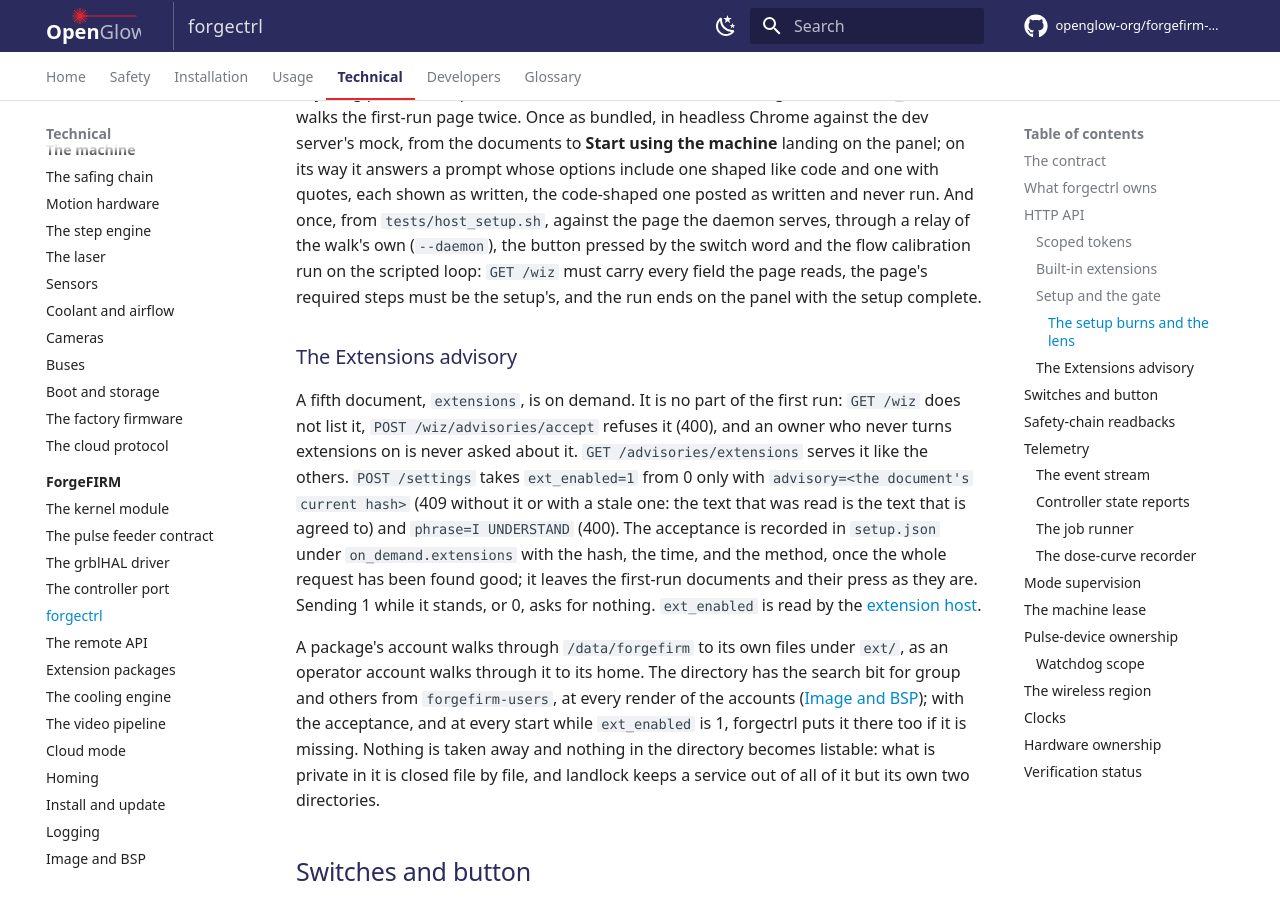
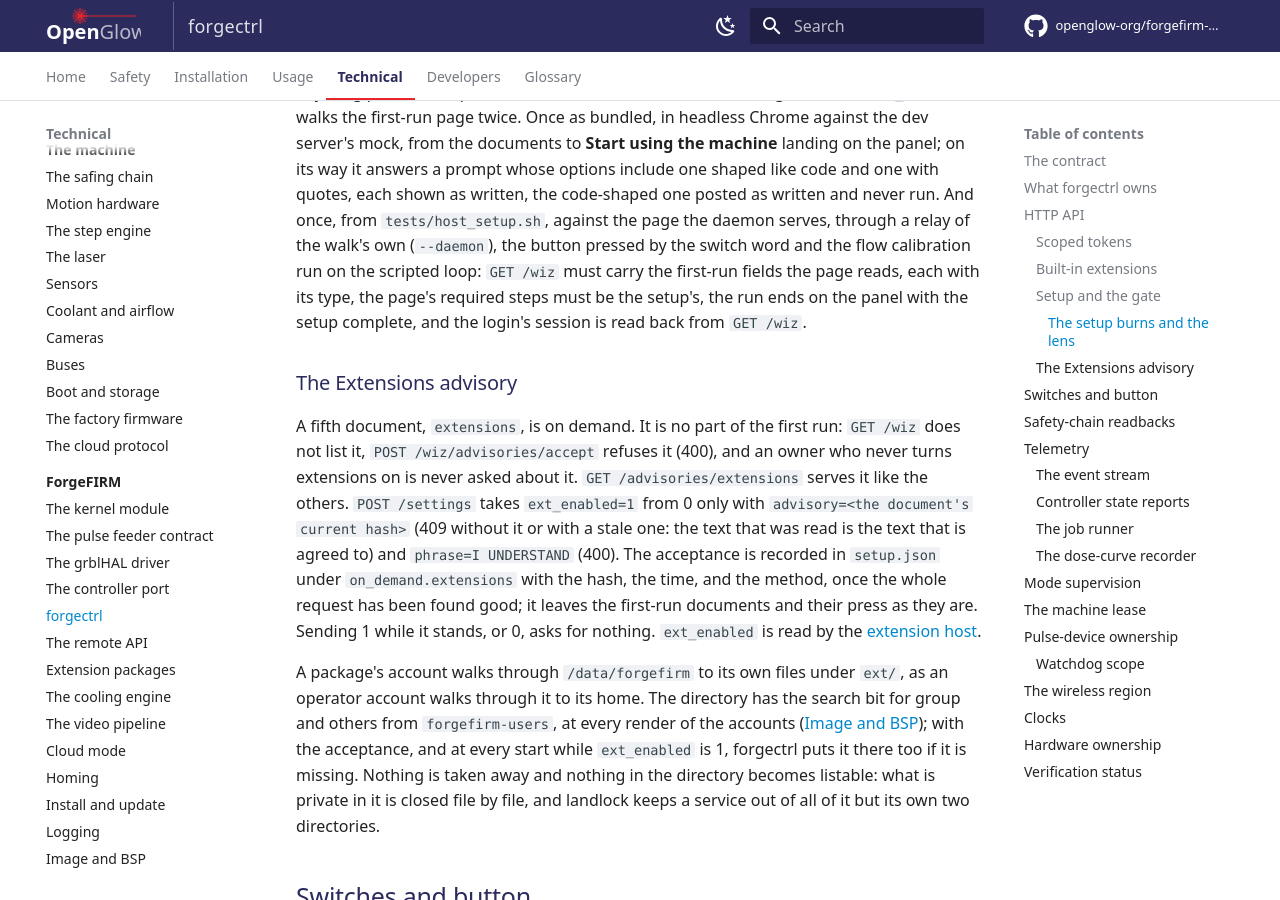
Before and after one commit to openglow-org/forgefirm-docs, an MkDocs documentation site: the page built from docs/technical/forgefirm/forgectrl.md, in a window 1280 px wide and 900 px high, scrolled down 15684 px. Built offline with MkDocs 1.6.1 and Material for MkDocs 9.7.7, drawn with Linux system fonts in a browser that asks for light colours; comment, search, counter and statistics services are not loaded.

Commit message:
forgectrl: the walk against the daemon holds GET /wiz to the first-run fields and reads the login's session
Companion of forgectrl 4e18434 (host_setup.sh: the walk reads the
login's session, and its GET /wiz table says what it holds).

- technical/forgefirm/forgectrl.md, The setup burns and the lens: in
  the walk against the daemon, GET /wiz must carry the first-run fields
  the page reads, each with its type, and the login's session is read
  back from GET /wiz once the run ends on the panel. The table holds
  the page's reads of a first run but recommended[].id, which the page
  reads on every first run, and not every field the page reads: the
  reads a first run does not carry are outside it
  (users.extension_packages, sent only while an owner reset is pending,
  the extensions entries' id, title, done and unanswered, sent only
  when a package adds a check, and machine.model_label, which neither
  backend sends).

Proof: python scripts/check-style.py (style: clean), python
scripts/check-interfaces.py (interfaces: clean (245 checked)), zensical
build (strict: No issues found). The table and the session read are in
forgectrl's tests/wizard_walk.py, which tests/host_setup.sh runs against
the daemon (build.yml step host_setup). Negative control on a scratch
copy of the tree: the British spelling of 'canceled' put into the
edited sentence fails check-style.py (one SPELLING finding, exit 1), and
a link to a page that does not exist put into the same sentence fails
the strict build (page does not exist, exit 1).

Acceptance: none; docs only.

```diff
--- a/docs/technical/forgefirm/forgectrl.md
+++ b/docs/technical/forgefirm/forgectrl.md
@@ -490,8 +490,9 @@ shown as written, the code-shaped one posted as written and never run. And
 once, from `tests/host_setup.sh`, against the page the daemon serves,
 through a relay of the walk's own (`--daemon`), the button pressed by the
 switch word and the flow calibration run on the scripted loop: `GET /wiz`
-must carry every field the page reads, the page's required steps must be
-the setup's, and the run ends on the panel with the setup complete.
+must carry the first-run fields the page reads, each with its type, the
+page's required steps must be the setup's, the run ends on the panel with
+the setup complete, and the login's session is read back from `GET /wiz`.
 
 ### The Extensions advisory
 
```
